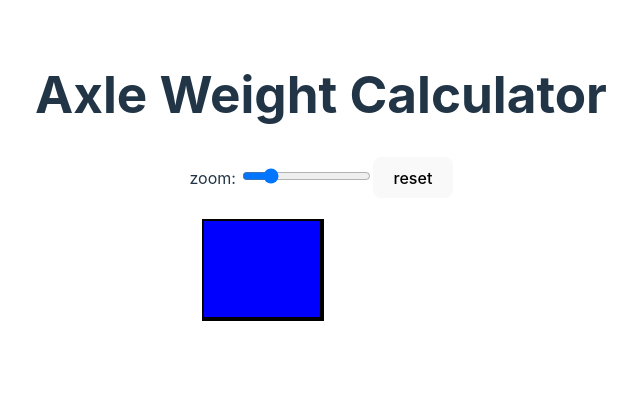
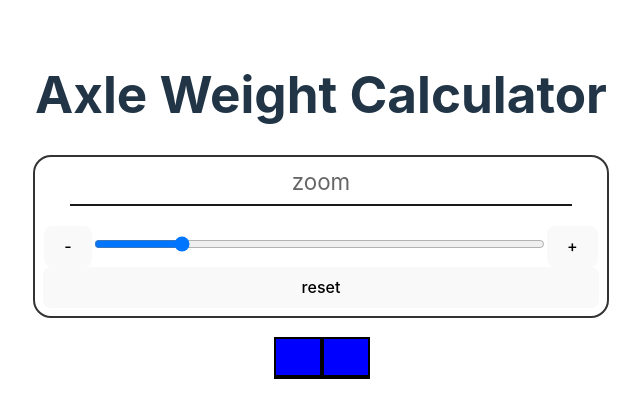
Before and after one commit to PTLux1517/axle-weight-calculator, a React (Vite) app: page / in a window 1280 px wide. Shown: the top 418 px of the page, without its empty margins (319-959 px from the left). Built offline with nearby package versions, Linux system fonts and the light colour scheme.

Commit message:
in progress

```diff
--- a/src/App.css
+++ b/src/App.css
@@ -4,6 +4,30 @@
   padding: 2rem;
   text-align: center;
 }
+
+hr {
+   width: 90%;
+   border: 1px solid hsl(0,0%,10%);
+   margin-top: 5px;
+   margin-bottom: 20px;
+}
+
+#zoom-div {
+   outline: 2px solid hsl(0,0%,20%);
+   border-radius: 16px;
+   padding: 8px;
+   display: flex;
+   flex-direction: column;
+   & label {
+      color: hsl(0,0%,40%);
+      font-size: 1.4em;
+   }
+   & #zoom-slider {
+      width: calc(100% - 4.8em - 41px);
+   }
+}
+
+
 
 canvas {
    border: 1px solid white;
--- a/src/App.tsx
+++ b/src/App.tsx
@@ -3,6 +3,10 @@ import './App.css'
 
 
 function App() {
+
+   function toInches(feet:number):number {
+      return 12*feet;
+   }
 
    interface Trailer {
       interiorLength: number,
@@ -15,7 +19,7 @@ function App() {
    type Row = {_ctr_: Position} | {l___: Position|null, ___r: Position|null}
 
    interface Position {
-      /* front edge distance in feet from the nose */
+      /* front edge distance in inches from the nose */
       depth: number,
       /* orientation of pallet (stack) */
       orien: O,
@@ -30,10 +34,10 @@ function App() {
       palWt: P,
    }
 
-   /* Orientation of pallet. Value is the corresponding length in feet */
+   /* Orientation of pallet. Value is the corresponding length in inches */
    enum O {
-      Straight = 4.0,
-      Sideways = 3.5,
+      Straight = 48,
+      Sideways = 40,
    }
 
    /* Pallet color. Value is the corresponding weight in pounds */
@@ -42,31 +46,32 @@ function App() {
       White = 40,
    }
 
-
-   const [zoom,setZoom] = useState(1.0)
+   const pixelsPerDiagramInchWithoutZoom = 100;
+   const defaultZoom = 1.0
+   const [zoom,setZoom] = useState(defaultZoom)
 
    const sampleTrailer:Trailer = {
-      interiorLength: 53,
-      kingpinDistanceFromNose: 4,
-      tandemCenterDistanceFromNose: 40,
-      tandemSpreadWidth: 5,
+      interiorLength: toInches(53),
+      kingpinDistanceFromNose: toInches(4),
+      tandemCenterDistanceFromNose: toInches(40),
+      tandemSpreadWidth: toInches(5),
       loadRows: [
-         {l___: {depth: 0.0, orien: O.Sideways, stack: [{prdWt: 720, palWt: P.Chep}, {prdWt: 720, palWt: P.Chep}]}, ___r: {depth: 0.0, orien: O.Sideways, stack: [{prdWt: 720, palWt: P.Chep}, {prdWt: 720, palWt: P.Chep}]}},
-         {l___: {depth: 3.5, orien: O.Sideways, stack: [{prdWt: 720, palWt: P.Chep}, {prdWt: 720, palWt: P.Chep}]}, ___r: {depth: 3.5, orien: O.Sideways, stack: [{prdWt: 720, palWt: P.Chep}, {prdWt: 720, palWt: P.Chep}]}},
-         {l___: {depth: 7.0, orien: O.Sideways, stack: [{prdWt: 720, palWt: P.Chep}, {prdWt: 720, palWt: P.Chep}]}, ___r: {depth: 7.0, orien: O.Sideways, stack: [{prdWt: 720, palWt: P.Chep}, {prdWt: 720, palWt: P.Chep}]}},
-         {l___: {depth: 10.5, orien: O.Sideways, stack: [{prdWt: 720, palWt: P.Chep}, {prdWt: 720, palWt: P.Chep}]}, ___r: {depth: 10.5, orien: O.Sideways, stack: [{prdWt: 720, palWt: P.Chep}, {prdWt: 720, palWt: P.Chep}]}},
+         {l___: {depth: 0, orien: O.Sideways, stack: [{prdWt: 720, palWt: P.Chep}, {prdWt: 720, palWt: P.Chep}]}, ___r: {depth: 0, orien: O.Sideways, stack: [{prdWt: 720, palWt: P.Chep}, {prdWt: 720, palWt: P.Chep}]}},
+         {l___: {depth: 40, orien: O.Sideways, stack: [{prdWt: 720, palWt: P.Chep}, {prdWt: 720, palWt: P.Chep}]}, ___r: {depth: 40, orien: O.Sideways, stack: [{prdWt: 720, palWt: P.Chep}, {prdWt: 720, palWt: P.Chep}]}},
+         {l___: {depth: 80, orien: O.Sideways, stack: [{prdWt: 720, palWt: P.Chep}, {prdWt: 720, palWt: P.Chep}]}, ___r: {depth: 80, orien: O.Sideways, stack: [{prdWt: 720, palWt: P.Chep}, {prdWt: 720, palWt: P.Chep}]}},
+         {l___: {depth: 120, orien: O.Sideways, stack: [{prdWt: 720, palWt: P.Chep}, {prdWt: 720, palWt: P.Chep}]}, ___r: {depth: 120, orien: O.Sideways, stack: [{prdWt: 720, palWt: P.Chep}, {prdWt: 720, palWt: P.Chep}]}},
 
-         {l___: {depth: 14.0, orien: O.Sideways, stack: [{prdWt: 720, palWt: P.Chep}, {prdWt: 720, palWt: P.Chep}]}, ___r: {depth: 14.0, orien: O.Sideways, stack: [{prdWt: 720, palWt: P.Chep}, {prdWt: 720, palWt: P.Chep}]}},
-         {l___: {depth: 17.5, orien: O.Sideways, stack: [{prdWt: 1560, palWt: P.Chep}]}, ___r: {depth: 17.5, orien: O.Sideways, stack: [{prdWt: 1560, palWt: P.Chep}]}},
-         {l___: {depth: 21.0, orien: O.Sideways, stack: [{prdWt: 1560, palWt: P.Chep}]}, ___r: {depth: 21.0, orien: O.Sideways, stack: [{prdWt: 1560, palWt: P.Chep}]}},
-         {l___: {depth: 24.5, orien: O.Sideways, stack: [{prdWt: 1560, palWt: P.Chep}]}, ___r: {depth: 24.5, orien: O.Sideways, stack: [{prdWt: 1560, palWt: P.Chep}]}},
+         {l___: {depth: 160, orien: O.Sideways, stack: [{prdWt: 720, palWt: P.Chep}, {prdWt: 720, palWt: P.Chep}]}, ___r: {depth: 160, orien: O.Sideways, stack: [{prdWt: 720, palWt: P.Chep}, {prdWt: 720, palWt: P.Chep}]}},
+         {l___: {depth: 200, orien: O.Sideways, stack: [{prdWt: 1560, palWt: P.Chep}]}, ___r: {depth: 200, orien: O.Sideways, stack: [{prdWt: 1560, palWt: P.Chep}]}},
+         {l___: {depth: 240, orien: O.Sideways, stack: [{prdWt: 1560, palWt: P.Chep}]}, ___r: {depth: 240, orien: O.Sideways, stack: [{prdWt: 1560, palWt: P.Chep}]}},
+         {l___: {depth: 280, orien: O.Sideways, stack: [{prdWt: 1560, palWt: P.Chep}]}, ___r: {depth: 280, orien: O.Sideways, stack: [{prdWt: 1560, palWt: P.Chep}]}},
 
-         {l___: {depth: 28.0, orien: O.Sideways, stack: [{prdWt: 1560, palWt: P.Chep}]}, ___r: {depth: 28.0, orien: O.Sideways, stack: [{prdWt: 1560, palWt: P.Chep}]}},
-         {l___: {depth: 31.5, orien: O.Sideways, stack: [{prdWt: 1560, palWt: P.Chep}]}, ___r: {depth: 31.5, orien: O.Sideways, stack: [{prdWt: 1560, palWt: P.Chep}]}},
-         {l___: {depth: 35.0, orien: O.Sideways, stack: [{prdWt: 1560, palWt: P.Chep}]}, ___r: {depth: 35.0, orien: O.Sideways, stack: [{prdWt: 1560, palWt: P.Chep}]}},
-         {l___: {depth: 38.5, orien: O.Sideways, stack: [{prdWt: 1560, palWt: P.Chep}]}, ___r: {depth: 38.5, orien: O.Sideways, stack: [{prdWt: 1560, palWt: P.Chep}]}},
+         {l___: {depth: 320, orien: O.Sideways, stack: [{prdWt: 1560, palWt: P.Chep}]}, ___r: {depth: 320, orien: O.Sideways, stack: [{prdWt: 1560, palWt: P.Chep}]}},
+         {l___: {depth: 360, orien: O.Sideways, stack: [{prdWt: 1560, palWt: P.Chep}]}, ___r: {depth: 360, orien: O.Sideways, stack: [{prdWt: 1560, palWt: P.Chep}]}},
+         {l___: {depth: 400, orien: O.Sideways, stack: [{prdWt: 1560, palWt: P.Chep}]}, ___r: {depth: 400, orien: O.Sideways, stack: [{prdWt: 1560, palWt: P.Chep}]}},
+         {l___: {depth: 440, orien: O.Sideways, stack: [{prdWt: 1560, palWt: P.Chep}]}, ___r: {depth: 440, orien: O.Sideways, stack: [{prdWt: 1560, palWt: P.Chep}]}},
 
-         {l___: {depth: 42.0, orien: O.Sideways, stack: [{prdWt: 1560, palWt: P.Chep}]}, ___r: {depth: 42.0, orien: O.Sideways, stack: [{prdWt: 1560, palWt: P.Chep}]}}
+         {l___: {depth: 480, orien: O.Sideways, stack: [{prdWt: 1560, palWt: P.Chep}]}, ___r: {depth: 480, orien: O.Sideways, stack: [{prdWt: 1560, palWt: P.Chep}]}}
       ]
    }
 
@@ -77,7 +82,10 @@ function App() {
       ctx.fillStyle = "blue"
       ctx.strokeStyle = "black"
       ctx.lineWidth = 4
-      ctx.rect(0,0,120*zoom,100*zoom)
+      ctx.rect(0,0,O.Straight*zoom,O.Sideways*zoom)
+      ctx.fill()
+      ctx.stroke()
+      ctx.rect(O.Straight*zoom,0,O.Straight*zoom,O.Sideways*zoom)
       ctx.fill()
       ctx.stroke()
    }, [zoom])
@@ -85,10 +93,21 @@ function App() {
    return (
       <>
          <h1>Axle Weight Calculator</h1>
-         <label htmlFor={"zoom"}>zoom: </label>
-         <input name={"zoom"} type={"range"} defaultValue={1.0} min={0.1} max={5.0} step={0.1} onChange={e => setZoom(Number(e.currentTarget.value))}></input>
-         <button onClick={() => setZoom(1.0)}>reset</button>
-         <canvas id={"load-diagram"} width={240*zoom} height={1590*zoom} style={{margin: "20px calc(50% - "+(120*zoom)+"px)"}}></canvas>
+         <div id={"zoom-div"}>
+            <label htmlFor={"zoom"}>zoom</label>
+            <hr/>
+            <div>
+               <button>-</button>
+               <input id={"zoom-slider"} name={"zoom"} type={"range"} defaultValue={defaultZoom} min={0.1} max={5.0} step={0.1} onChange={e => setZoom(Number(e.currentTarget.value))}/>
+               <button>+</button>
+            </div>
+
+            <button onClick={() => {
+               setZoom(defaultZoom);
+               (document.getElementById("zoom-slider") as HTMLInputElement).value = String(defaultZoom);
+            }}>reset</button>
+         </div>
+         <canvas id={"load-diagram"} width={toInches(8)*zoom} height={toInches(53)*zoom} style={{margin: "20px calc(50% - "+(O.Straight*zoom)+"px)"}}/>
       </>
    )
 }
```
